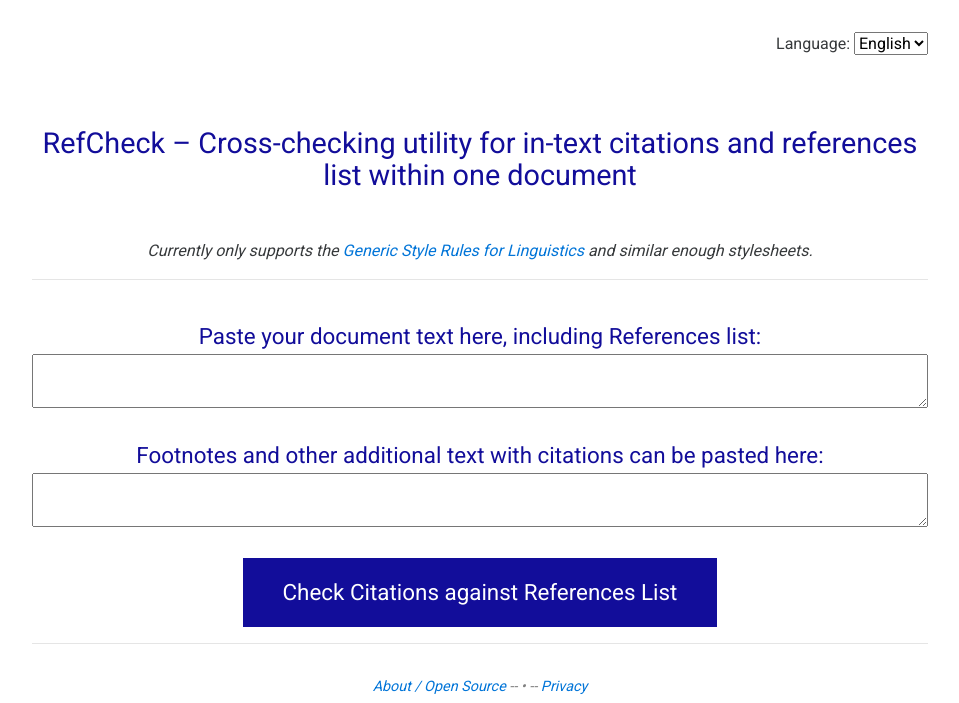
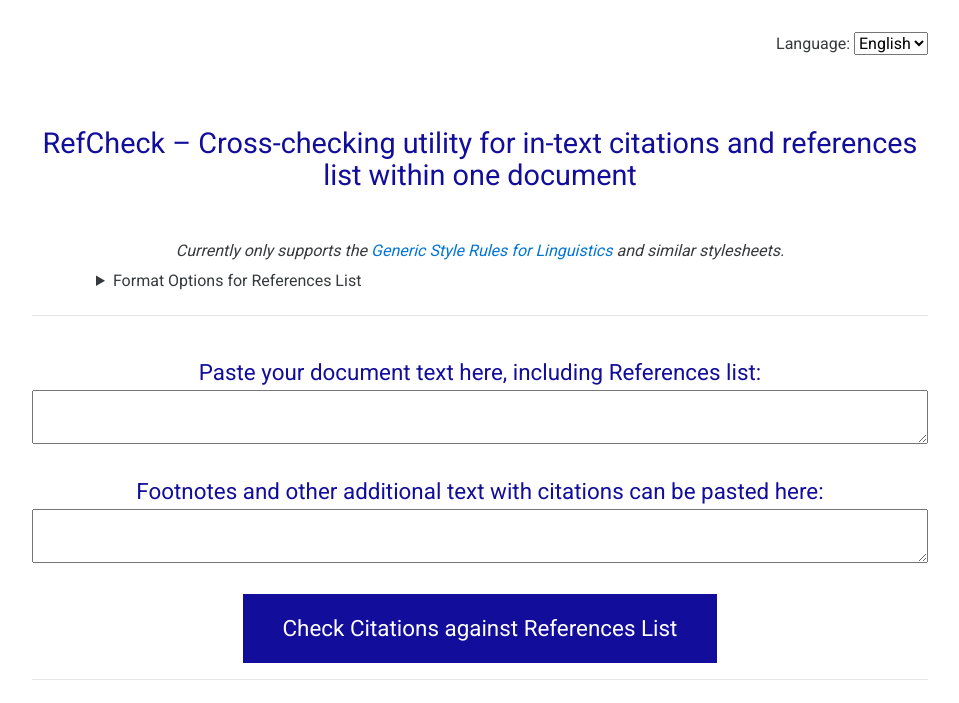
Before and after one commit to jkuokkala/refcheck, a PHP site: page /refcheck.php in a window 1280 px wide. Shown: the top 703 px of the page, without its empty margins (160-1119 px from the left). Run offline with PHP 8.4, Linux system fonts and the light colour scheme.

Commit message:
PHP UI for format options

```diff
--- a/refcheck.php
+++ b/refcheck.php
@@ -11,9 +11,19 @@ if (isset($_POST["content"])) {
 if (isset($_POST["addcontent"])) {
 	$addcontent = $_POST["addcontent"];
 }
+$opts = array(
+	'nodotaftername' => '',
+	'colonafteryear' => '',
+	'dashauthors' => '',
+);
+foreach ($opts as $optname => $val) {
+	if (isset($_POST[$optname])) {
+		$opts[$optname] = $_POST[$optname];
+	}
+}
 ?>
 <!-- refcheck - Web interface for RefCheck, References list and citations cross-checking utility -->
-<!-- Version 1.0 by juha.kuokkala ät helsinki.fi, 2023 -->
+<!-- Version 1.1 by juha.kuokkala ät helsinki.fi, 2023-24 -->
 <!--  RefCheck is published under a Creative Commons Attribution-ShareAlike 4.0 International License. -->
 
 <!DOCTYPE html>
@@ -39,8 +49,16 @@ if (isset($_POST["addcontent"])) {
 $UISTR = array(
     'main_heading_en' => 'RefCheck – Cross-checking utility for in-text citations and references list within one document',
     'main_heading_fi' => 'RefCheck – Lähdeviitteiden ja lähdeluettelon ristiintarkastustyökalu',
-    'main_heading_note_en' => 'Currently only supports the <a href="https://www.eva.mpg.de/linguistics/past-research-resources/resources/generic-style-rules/">Generic Style Rules for Linguistics</a> and similar enough stylesheets.',
-    'main_heading_note_fi' => 'Tukee toistaiseksi vain <a href="https://www.eva.mpg.de/linguistics/past-research-resources/resources/generic-style-rules/">Generic Style Rules for Linguistics</a> -tyyliä ja muita samanlaista lähdeviitemuotoilua käyttäviä tyylejä.',
+    'main_heading_note_en' => 'Currently only supports the <a href="https://www.eva.mpg.de/linguistics/past-research-resources/resources/generic-style-rules/">Generic Style Rules for Linguistics</a> and similar stylesheets.',
+    'main_heading_note_fi' => 'Tukee toistaiseksi vain <a href="https://www.eva.mpg.de/linguistics/past-research-resources/resources/generic-style-rules/">Generic Style Rules for Linguistics</a> -tyyliä ja muita samankaltaista lähdeviitemuotoilua käyttäviä tyylejä.',
+    'options_heading_en' => 'Format Options for References List',
+    'options_heading_fi' => 'Lähdeluettelon muotoiluasetukset',
+    'opt_nodotaftername_en' => 'No dot between name and year (Author, First 2000 [instead of Author, First. 2000])',
+    'opt_nodotaftername_fi' => 'Ei pistettä nimen ja vuosiluvun välissä (Author, First 2000 [eikä Author, First. 2000])',
+    'opt_colonafteryear_en' => 'Colon after year (instead of dot)',
+    'opt_colonafteryear_fi' => 'Kaksoispiste vuosiluvun jälkeen (pisteen sijaan)',
+    'opt_dashauthors_en' => 'Dash (–) between authors (instead of ampersand, &)',
+    'opt_dashauthors_fi' => 'Ajatusviiva (–) kirjoittajien välissä (&-merkin sijaan)',
     'input_heading_en' => 'Paste your document text here, including References list:',
     'input_heading_fi' => 'Kopioi tähän dokumenttisi teksti, sisältäen lähdeluettelon:',
     'add_input_heading_en' => 'Footnotes and other additional text with citations can be pasted here:',
@@ -72,9 +90,19 @@ echo "<option value=\"fi\"" . ($lang == 'fi' ? " selected" : "") . ">Suomi</opti
 echo "</select>\n";
 echo "</div>\n";
 
-
+function make_checkbox($varname) {
+	global $opts, $UISTR, $lang;
+	echo "<input type=\"checkbox\" id=\"$varname\" name=\"$varname\" value=\"1\"";
+	if ($opts[$varname]) { echo " checked"; }
+	echo "> <label for=\"$varname\">{$UISTR['opt_'.$varname.'_'.$lang]}</label><br/>\n";
+}
 echo "<h2>{$UISTR['main_heading_'.$lang]}</h2>\n";
-echo "<div class=\"heading-note\">{$UISTR['main_heading_note_'.$lang]}</div>";
+echo "<div class=\"heading-note\">{$UISTR['main_heading_note_'.$lang]}</div>\n";
+echo "<details class=\"options\"><summary>{$UISTR['options_heading_'.$lang]}</summary>\n";
+make_checkbox("nodotaftername");
+make_checkbox("colonafteryear");
+make_checkbox("dashauthors");
+echo "</details>\n";
 echo "<hr/>\n";
 
 echo "<div class=\"ref-form\">\n";
@@ -89,7 +117,7 @@ if ($content != "")
 	echo "<div class=\"proc-warnings\">\n";
 	$content .= "\nFootnotes\n" . $addcontent;
 	$content = explode("\n", $content);
-	$output = check_references($content, $lang);
+	$output = check_references($content, $opts, $lang);
 	echo "</div>\n";
 
 	if (empty($output))
```
